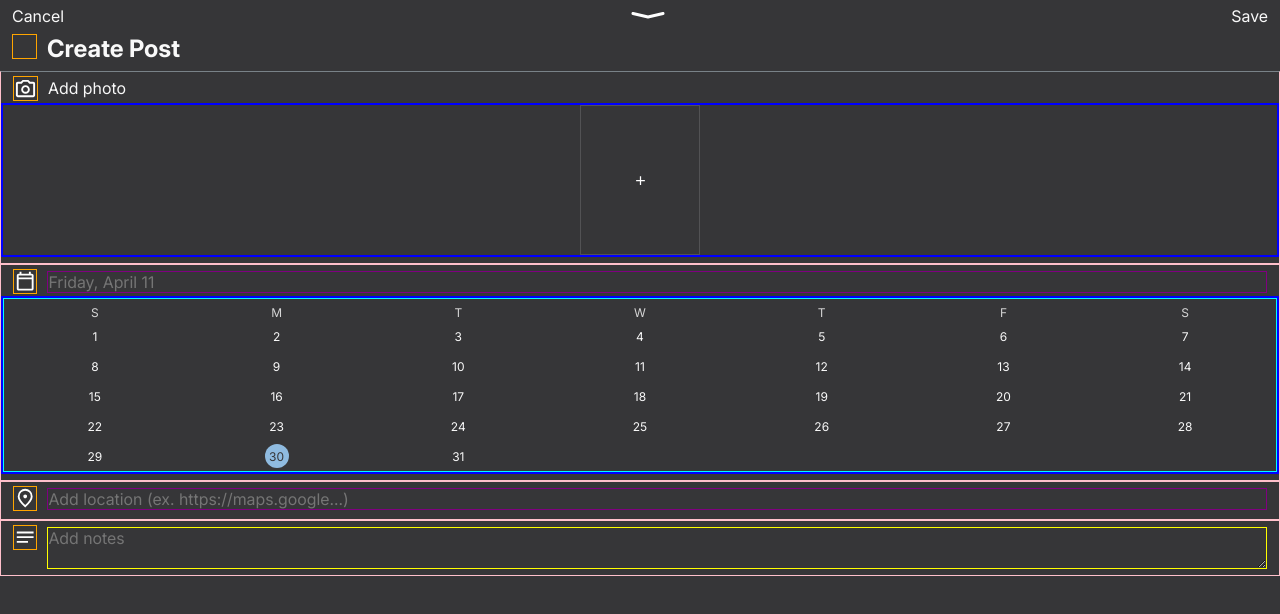
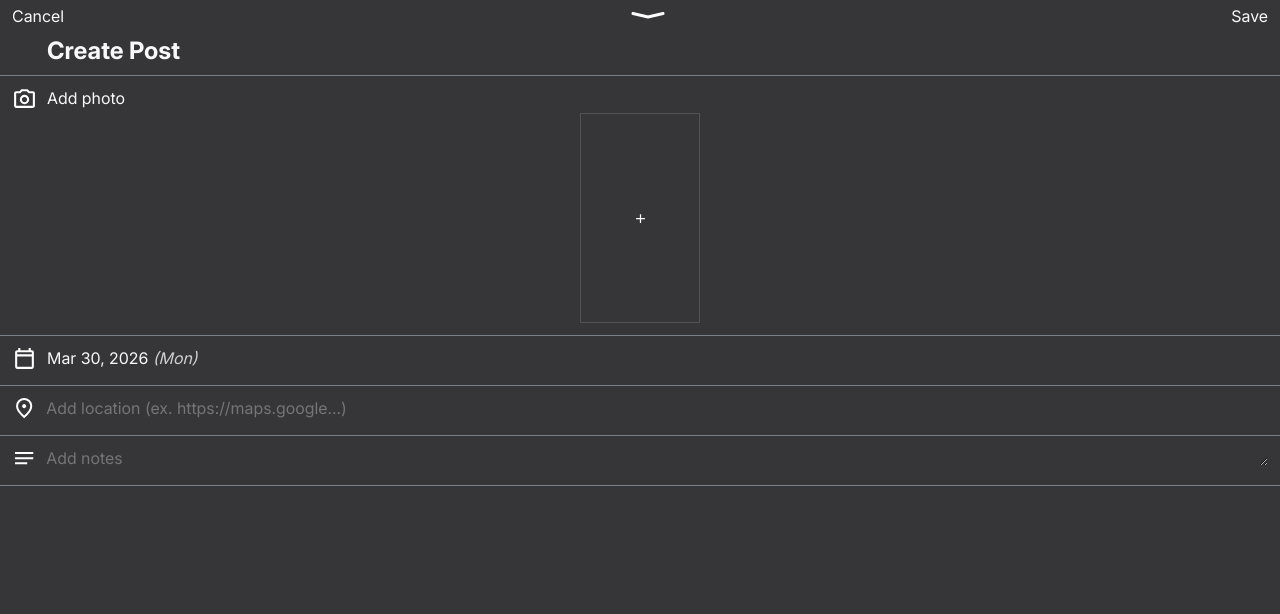
Before and after one commit to speedy-rb/pulse, a React (Vite) app in the folder frontend/: page / in a window 1280 px wide. Shown: the top 614 px of the page. Built offline with nearby package versions, Linux system fonts and the light colour scheme.

Commit message:
Connect form inputs to state

```diff
--- a/frontend/src/components/PostForm/PostForm.jsx
+++ b/frontend/src/components/PostForm/PostForm.jsx
@@ -12,8 +12,56 @@ function PostForm() {
     // notes
     // created_at
     // updated_at
+  const defaultPostData = {
+    postDate: null,
+    location: '',
+    notes: '',
+    image: {
+      file: null,
+      url: '',
+    }
+  };
   const today = dayjs();
   const [activeDate, setActiveDate] = useState(today);
+  const [postData, setPostData] = useState(defaultPostData);
+
+  function handleImageChange(e) {
+    const file = e.target.files?.[0];
+    if (!file) return;
+    const previewUrl = URL.createObjectURL(file);
+    setPostData(cur => ({
+      ...cur,
+      image: {
+        file: file,
+        url: previewUrl,
+      }
+    }));
+  }
+  function handleLocationChange(e) {
+    setPostData(cur => ({
+      ...cur,
+      location: e.target.value,
+    }));
+  }
+  useLayoutEffect(() => {
+    const el = notesRef.current;
+    if (!el) return;
+    el.style.height = '0px';
+    el.style.height=`${el.scrollHeight}px`;
+  }, [postData.notes]);
+  const notesRef = useRef(null);
+  function handleNotesChange(e) {
+    const value = e.target.value;
+    setPostData(cur => ({
+      ...cur,
+      notes: value,
+    }))
+  }
+  const isActiveImage = postData.image.url ? true : false;
+  const [isCalendarExpanded, setIsCalendarExpanded] = useState(false);
+  function handleDateClick() {
+    setIsCalendarExpanded(cur => !cur);
+  }
   return (
     <div className={styles.postFormContainer}>
       {/* Sticky Header */}
@@ -44,14 +92,27 @@ function PostForm() {
                 <path d="M480-260q75 0 127.5-52.5T660-440q0-75-52.5-127.5T480-620q-75 0-127.5 52.5T300-440q0 75 52.5 127.5T480-260Zm0-80q-42 0-71-29t-29-71q0-42 29-71t71-29q42 0 71 29t29 71q0 42-29 71t-71 29ZM160-120q-33 0-56.5-23.5T80-200v-480q0-33 23.5-56.5T160-760h126l74-80h240l74 80h126q33 0 56.5 23.5T880-680v480q0 33-23.5 56.5T800-120H160Zm0-80h640v-480H638l-73-80H395l-73 80H160v480Zm320-240Z"/>
               </svg>
             </div>
-            <div>Add photo</div>
+            <div>{isActiveImage ? "Refernce photo" : "Add photo"}</div>
           </div>
           <div className={styles.fieldWidgetRow}>
+            <label htmlFor="form-image-input">
               <div className={styles.addImageBox}>
+                {isActiveImage ? (
+                    <img src={postData.image.url} />
+                  ) : (
                     <svg xmlns="http://www.w3.org/2000/svg" viewBox="0 -960 960 960">
                       <path d="M440-440H200v-80h240v-240h80v240h240v80H520v240h-80v-240Z"/>
                     </svg>
+                )}
               </div>
+            </label>
+            <input
+              id="form-image-input"
+              type="file"
+              accept="image/*"
+              onChange={handleImageChange}
+              hidden
+            />
           </div>
         </div>
         {/* Select Date */}
@@ -62,15 +123,25 @@ function PostForm() {
                 <path d="M200-80q-33 0-56.5-23.5T120-160v-560q0-33 23.5-56.5T200-800h40v-80h80v80h320v-80h80v80h40q33 0 56.5 23.5T840-720v560q0 33-23.5 56.5T760-80H200Zm0-80h560v-400H200v400Zm0-480h560v-80H200v80Zm0 0v-80 80Z"/>
               </svg>
             </div>
-            <input placeholder='Friday, April 11' />
+            <button
+              onClick={handleDateClick}
+              type="button"
+            >
+              {activeDate.format('MMM D, YYYY ')}
+              <span className={styles.dayOfWeek}>
+                {activeDate.format('(ddd)')}
+              </span>
+            </button>
           </div>
           <div className={styles.fieldWidgetRow}>
+            {isCalendarExpanded ? (
               <div className={styles.calendarContainer}>
                 <Calendar
                   activeDate={activeDate}
                   setActiveDate={setActiveDate}
                 />
               </div>
+            ) : ''}
           </div>
         </div>
         {/* Add Location */}
@@ -81,7 +152,11 @@ function PostForm() {
                 <path d="M536.5-503.5Q560-527 560-560t-23.5-56.5Q513-640 480-640t-56.5 23.5Q400-593 400-560t23.5 56.5Q447-480 480-480t56.5-23.5ZM480-186q122-112 181-203.5T720-552q0-109-69.5-178.5T480-800q-101 0-170.5 69.5T240-552q0 71 59 162.5T480-186Zm0 106Q319-217 239.5-334.5T160-552q0-150 96.5-239T480-880q127 0 223.5 89T800-552q0 100-79.5 217.5T480-80Zm0-480Z"/>
               </svg>
             </div>
-            <input type='url' placeholder='Add location (ex. https://maps.google...)' />
+            <input
+              type='url'
+              placeholder='Add location (ex. https://maps.google...)'
+              onChange={handleLocationChange}
+            />
           </div>
         </div>
         {/* Add notes */}
@@ -92,7 +167,15 @@ function PostForm() {
                 <path d="M120-240v-80h480v80H120Zm0-200v-80h720v80H120Zm0-200v-80h720v80H120Z"/>
               </svg>
             </div>
-            <textarea className={styles.formTextArea} placeholder='Add notes'></textarea>
+            <textarea
+              className={styles.formTextArea}
+              placeholder='Add notes'
+              ref={notesRef}
+              value={postData.notes}
+              rows={1}
+              onChange={handleNotesChange}
+            >
+            </textarea>
           </div>
         </div>
       </form>
--- a/frontend/src/components/PostForm/PostForm.module.css
+++ b/frontend/src/components/PostForm/PostForm.module.css
@@ -1,8 +1,8 @@
 :root {
   --horizontal-padding-post-form: 12px;
   --top-padding-post-form: 6px;
-  --vertical-padding-title-row: 8px;
-  --vertical-padding-field-row: 6px;
+  --vertical-padding-title-row: 10px;
+  --vertical-padding-field-row: 12px;
   --icon-size: 25px;
   --icon-y-offset: -2px;
   --chevron-container-width: 40px;
@@ -19,7 +19,6 @@ input, textarea, button {
 
 input {
   width: 100%;
-  border: 1px solid purple;
 }
 
 .postFormContainer {
@@ -66,7 +65,7 @@ input {
   border-bottom: 1px solid var(--accent-color);
   padding-top: var(--vertical-padding-field-row);
   padding-bottom: var(--vertical-padding-field-row);
-  border: 1px solid pink;
+  /* border: 1px solid pink; */
 }
 
 .formRow:first-of-type {
@@ -82,13 +81,11 @@ input {
 .fieldWidgetRow {
   display: flex;
   justify-content: center;
-  border: 2px solid blue;
 }
 
 .formIconContainer {
   height: var(--icon-size);
   width: var(--icon-size);
-  border: 1px solid orange;
   display: flex;
   align-items: center;
   justify-content: center;
@@ -101,11 +98,18 @@ input {
 
 .addImageBox {
   border: 1px solid rgba(255, 255, 255, 0.14);
-  height: 150px;
+  height: 210px;
   width: 120px;
   display: flex;
   align-items: center;
   justify-content: center;
+  overflow: hidden;
+}
+
+.addImageBox img {
+  width: 100%;
+  height: 100%;
+  object-fit: contain;
 }
 
 .addImageBox svg {
@@ -116,22 +120,20 @@ input {
   fill: white;
 }
 
+.dayOfWeek {
+  font-style: italic;
+  color: #d0d0d0
+}
+
 .calendarField {
   display: flex;
   flex-direction: column;
 }
 
 .calendarContainer {
-  border: 1px solid cyan;
   width: 100%;
 }
 
 .formTextArea {
-  border: 1px solid yellow;
   width: 100%;
 }
-
-.submitFormBtn {
-  background-color: lime;
-  color: black;
-}
```
Lines whose indentation alone changed are shown as unchanged.
